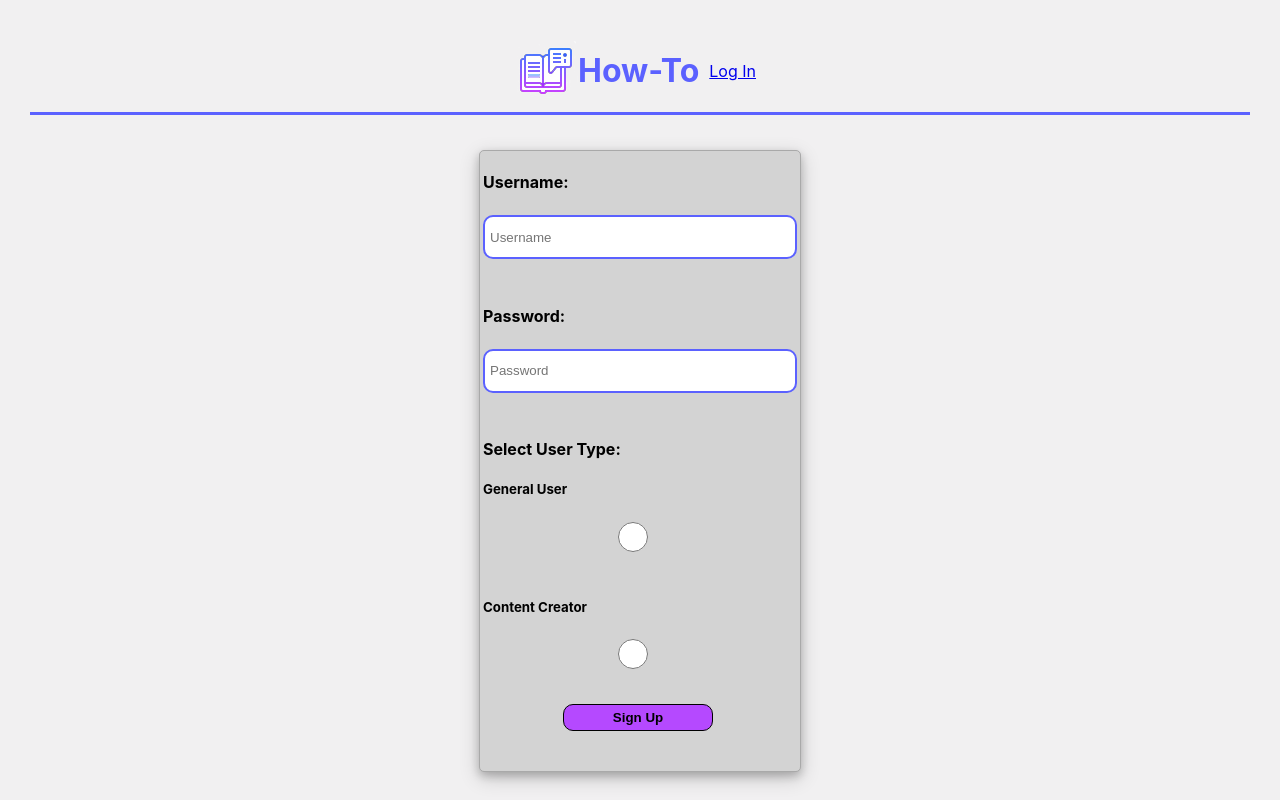
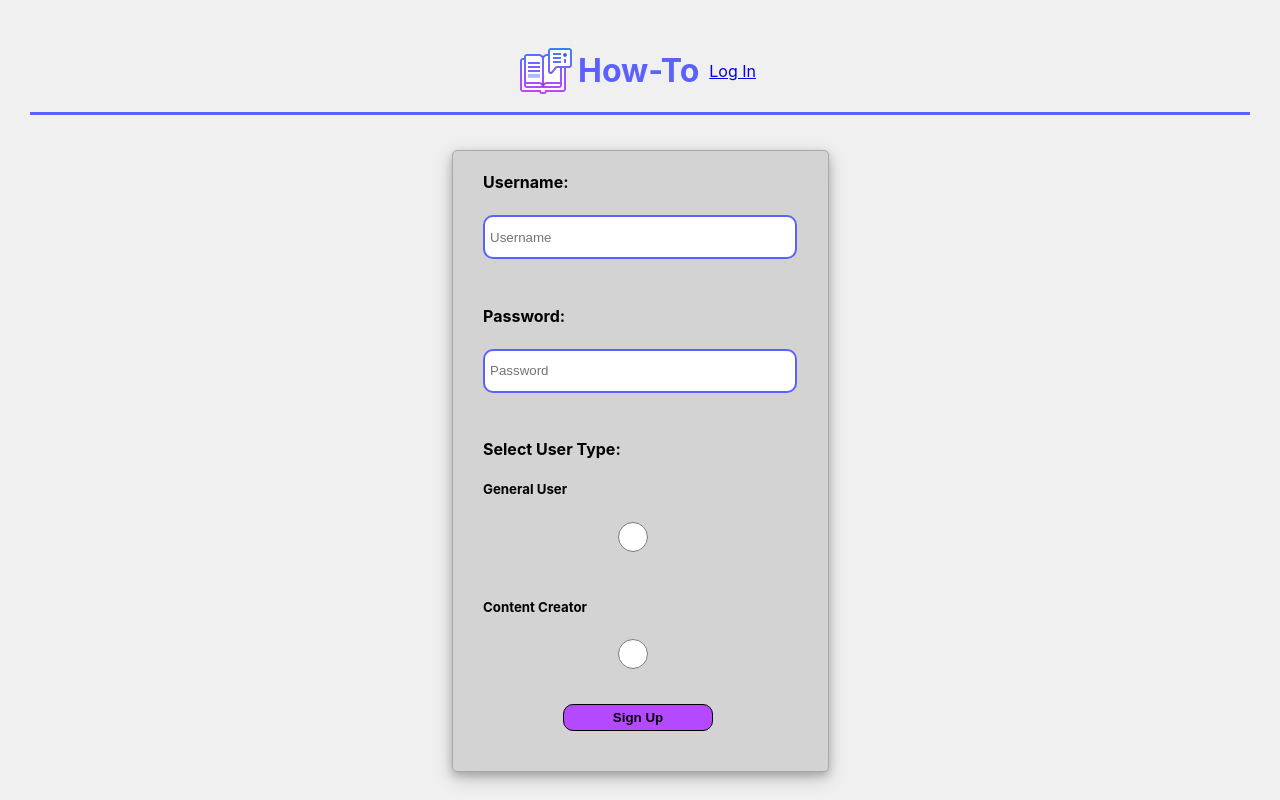
Before and after one commit to build-wk-how-to/front-end, a React (Create React App) app: page /signup in a window 1280 px wide. Built offline with nearby package versions, Linux system fonts and the light colour scheme.

Commit message:
fixed resize issues

```diff
--- a/src/components/Components.css
+++ b/src/components/Components.css
@@ -77,7 +77,7 @@ h1 {
     align-content: center;
     margin: 5px;
     height: 620px;
-    width: 25%;
+    width: 375px;
     border-radius: 5px;
     box-shadow: 0 4px 8px 0 rgba(0, 0, 0, 0.2), 0 6px 20px 0 rgba(0, 0, 0, 0.19);
 
```
